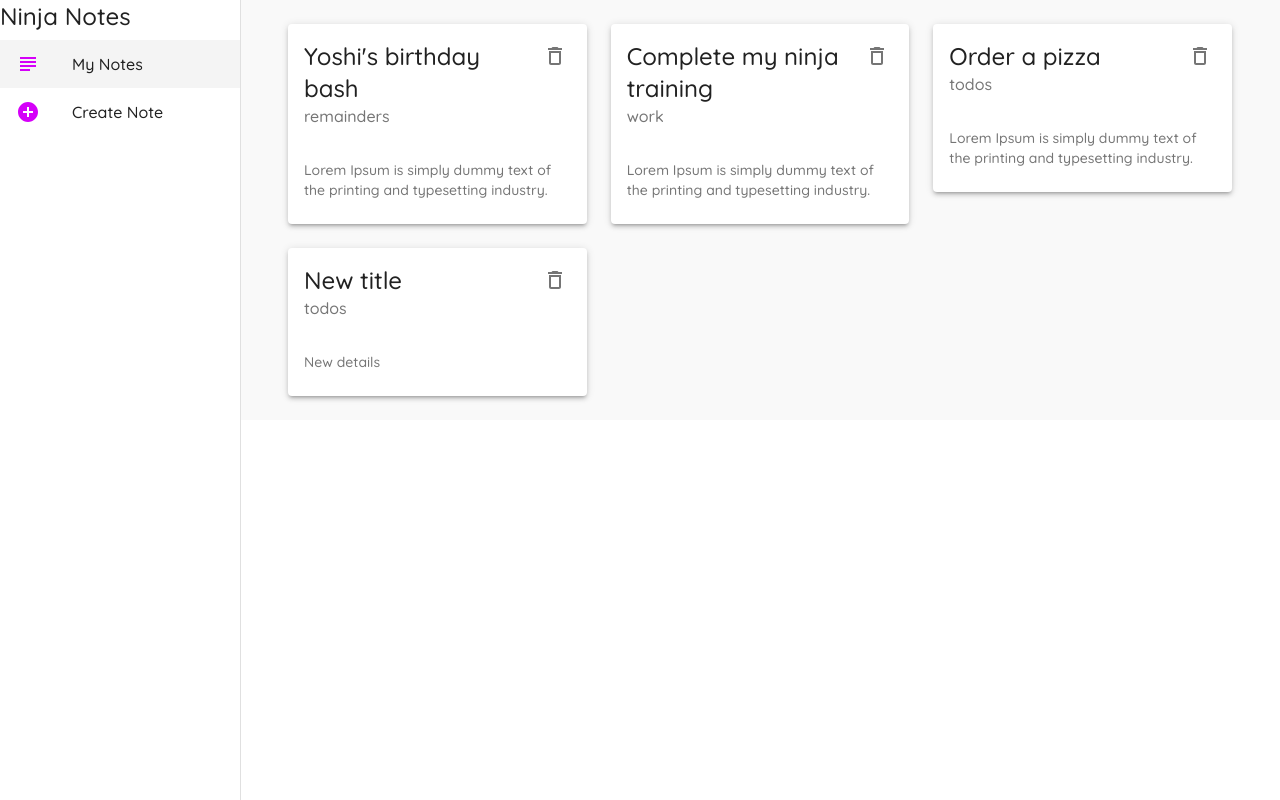
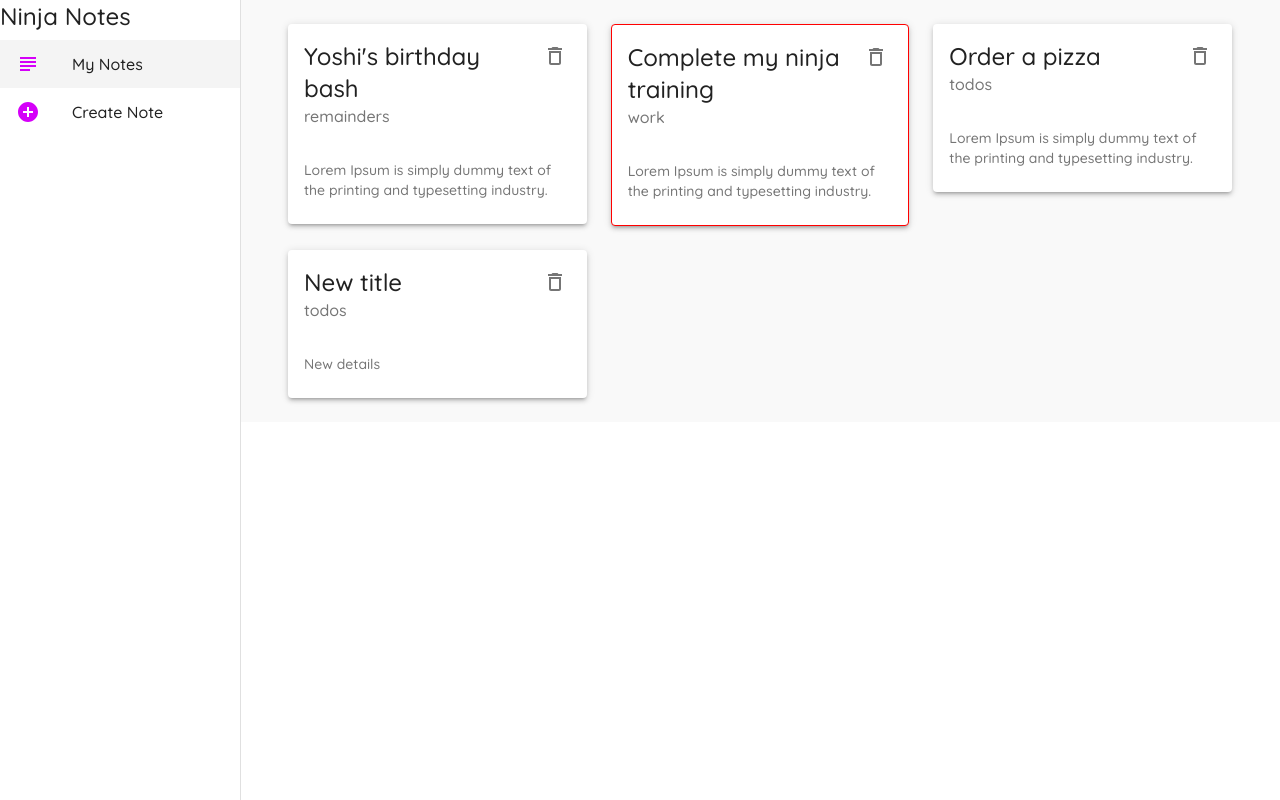
Before and after one commit to Cleomir/learning-material-ui, a React (Create React App) app: page / in a window 1280 px wide. Built offline with nearby package versions, Linux system fonts and the light colour scheme; data requests are answered from the project's data file.

Commit message:
Add conditional styles

```diff
--- a/src/components/NoteCard.tsx
+++ b/src/components/NoteCard.tsx
@@ -4,9 +4,20 @@ import {
   CardContent,
   IconButton,
   Typography,
+  makeStyles,
 } from "@material-ui/core";
 import { DeleteOutlined } from "@material-ui/icons";
 import { INote } from "../types/INote";
+
+const useStyles = makeStyles({
+  test: {
+    border: (note: INote) => {
+      if (note.category === "work") {
+        return "1px solid red";
+      }
+    },
+  },
+});
 
 export const NoteCard = ({
   note,
@@ -15,9 +26,11 @@ export const NoteCard = ({
   note: INote;
   handleDelete: (id: string) => Promise<void>;
 }) => {
+  const classes = useStyles(note);
+
   return (
     <div>
-      <Card elevation={3}>
+      <Card elevation={3} className={classes.test}>
         <CardHeader
           action={
             <IconButton onClick={() => handleDelete(note.id)}>
```
